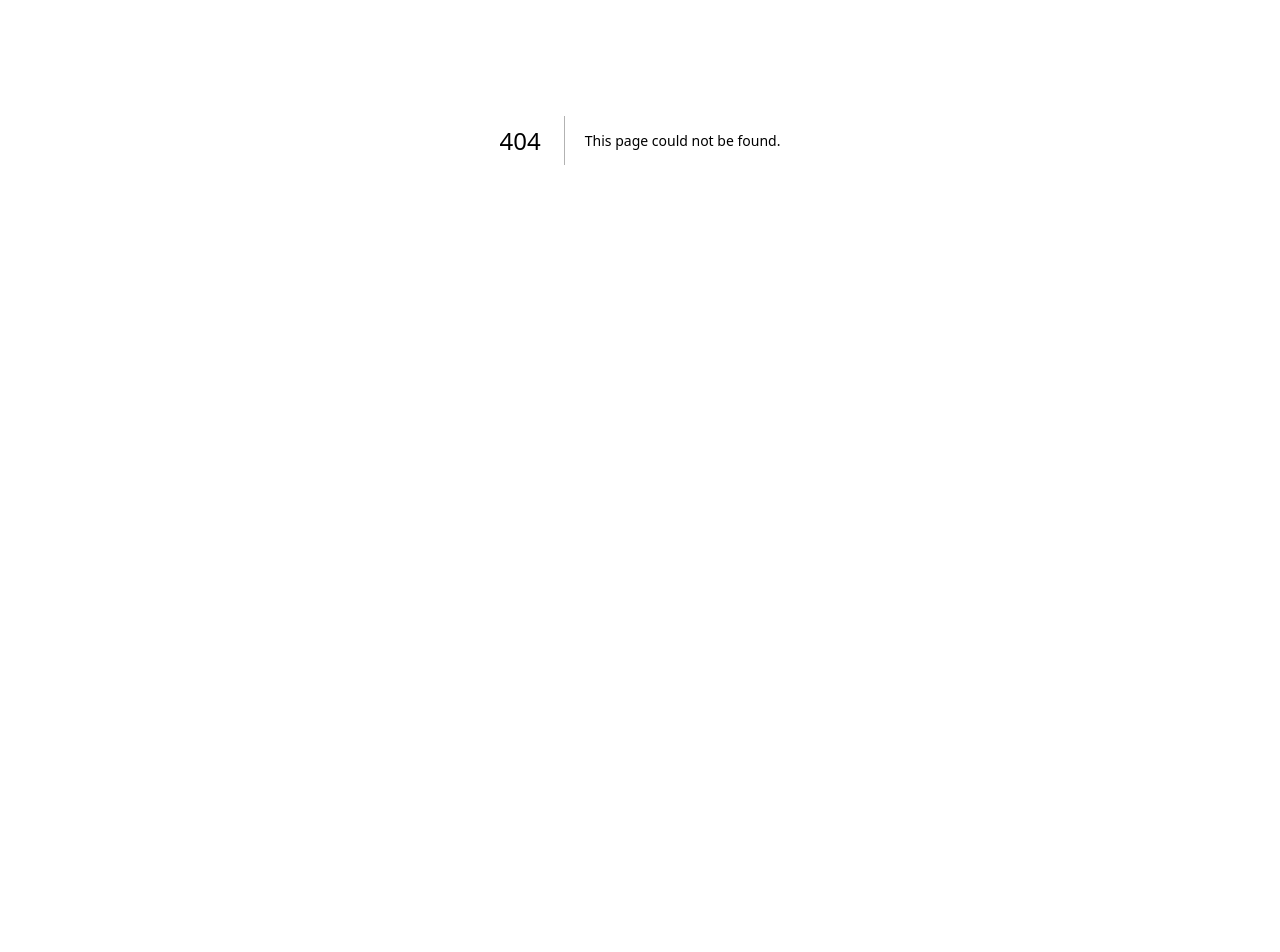
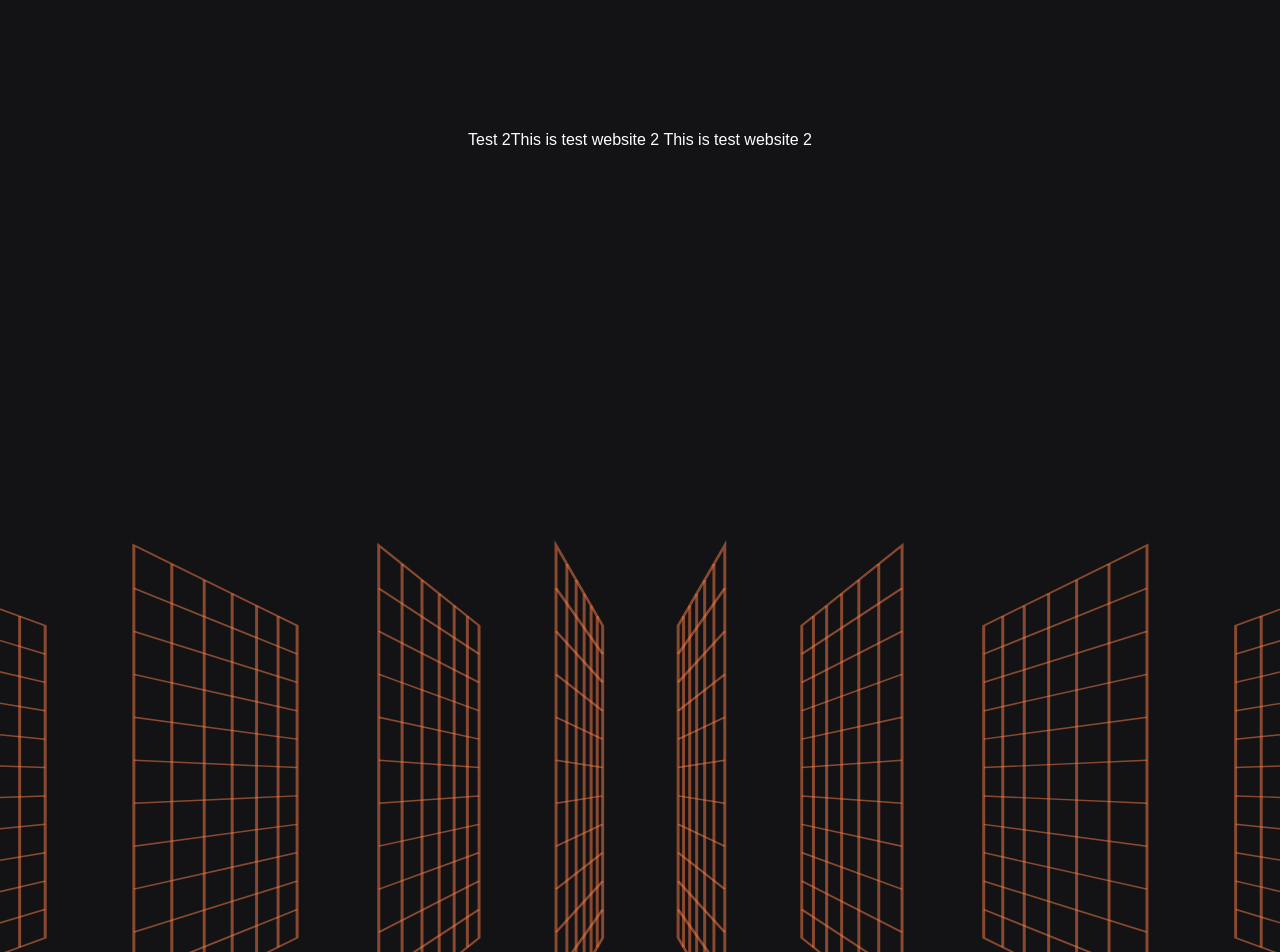
Before and after one commit to otgonjargal2019/motion-master, a Next.js app: page /dummy in a window 1280 px wide. Before the commit this address had no page. Shown: the part 260-1212 px from the top of the page. Before the commit the page ends 800 px from the top, so only its background shows below. Built offline with nearby package versions, Linux system fonts and the light colour scheme.

Commit message:
dummy page with animation

```diff
--- a/package.json
+++ b/package.json
@@ -9,6 +9,7 @@
     "lint": "next lint"
   },
   "dependencies": {
+    "classnames": "^2.5.1",
     "next": "14.2.14",
     "react": "^18",
     "react-dom": "^18"
--- /dev/null
+++ b/src/component/AnimatedElement.js
@@ -0,0 +1,48 @@
+import { useEffect, useRef, useState } from "react";
+import classNames from "classnames";
+
+export default function AnimatedElement({ children, classname, style }) {
+  const ref = useRef(null);
+
+  const [isInView, setIsInView] = useState(false);
+
+  useEffect(() => {
+    const observer = new IntersectionObserver(
+      (entries) => {
+        const [entry] = entries;
+        setIsInView(entry.isIntersecting);
+      },
+      { threshold: 0.5 }
+    );
+
+    // console.log("ref", ref);
+
+    if (ref.current) {
+      // console.log("ref.current", ref.current);
+      observer.observe(ref.current);
+    }
+
+    return () => {
+      if (ref.current) {
+        observer.unobserve(ref.current);
+      }
+    };
+  }, [ref]);
+
+  return (
+    <section ref={ref} style={style}>
+      <div
+        className={classNames([
+          classname,
+          isInView === true ? "show" : "hided",
+        ])}
+				style={{
+					width: "100%",
+					height: "100%",
+				}}
+      >
+        {children}
+      </div>
+    </section>
+  );
+}
--- a/src/pages/_app.js
+++ b/src/pages/_app.js
@@ -1,5 +1,6 @@
 import localFont from "next/font/local";
 import "@/styles/globals.css";
+import "@/styles/animation.css";
 
 const gmarketSansBold = localFont({
   src: "./fonts/GmarketSansTTFBold.ttf",
--- /dev/null
+++ b/src/pages/dummy/index.js
@@ -0,0 +1,74 @@
+import AnimatedElement from "@/component/AnimatedElement";
+
+export default function DummyPage() {
+  return (
+    <div>
+      <AnimatedElement classname={"just_test1"}>
+        <div
+          style={{
+            display: "flex",
+            alignItems: "center",
+            justifyContent: "center",
+            maxWidth: "100vw",
+            width: "100%",
+            maxHeight: "100vh",
+            height: "100vh",
+            overflow: "hidden",
+            // backgroundColor: "red",
+          }}
+        >
+          <h2>Test 2</h2>
+          <p>This is test website 2 This is test website 2</p>
+        </div>
+      </AnimatedElement>
+
+      <AnimatedElement
+        classname={"moving_walls"}
+        // style={{
+        //   display: "flex",
+        //   alignItems: "center",
+        //   justifyContent: "center",
+        //   maxWidth: "100vw",
+        //   width: "100%",
+        //   maxHeight: "calc(100vw * 0.3784860557768924)",
+        //   height: "calc(100vw * 0.3784860557768924)",
+        //   backgroundColor: "green",
+        // }}
+      >
+        <div
+          style={{
+            display: "flex",
+            alignItems: "center",
+            justifyContent: "center",
+            maxWidth: "100vw",
+            width: "100%",
+            maxHeight: "calc(100vw * 0.3784860557768924)",
+            height: "calc(100vw * 0.3784860557768924)",
+            // backgroundColor: "white",
+          }}
+        >
+          <img src="/Group.svg" alt="moving walls" style={{ width: "50%" }} />
+        </div>
+      </AnimatedElement>
+
+      <AnimatedElement classname="just_test2">
+        <div
+          style={{
+            display: "flex",
+            alignItems: "center",
+            justifyContent: "center",
+            maxWidth: "100vw",
+            width: "100%",
+            maxHeight: "100vh",
+            height: "100vh",
+            overflow: "hidden",
+            // backgroundColor: "grey",
+          }}
+        >
+          <h2>Test 3</h2>
+          <p>This is test website 3 This is test website 3</p>
+        </div>
+      </AnimatedElement>
+    </div>
+  );
+}
--- /dev/null
+++ b/src/styles/animation.css
@@ -0,0 +1,47 @@
+body {
+    background-color: #131316;
+    color: #ffffff;
+    padding: 0;
+    margin: 0;
+}
+
+.moving_walls.hided > div > img {
+    /* opacity: 0; */
+    transform: scale(0);
+    transition: all 0.2s;
+}
+
+.moving_walls.show > div > img {
+    /* opacity: 1; */
+    transform: scale(2);
+    transition: all 0.9s;
+}
+
+.just_test1.hided > div > * {
+    opacity: 0;
+    filter: blur(5px);
+    transform: translateX(-1000px);
+    transition: all 0.5s;
+}
+
+.just_test1.show > div > * {
+    opacity: 1;
+    filter: blur(0);
+    transform: translateX(0);
+    transition: all 0.9s;
+}
+
+
+.just_test2.hided > div > * {
+    opacity: 0;
+    filter: blur(5px);
+    transform: translateX(1000px);
+    transition: all 0.5s;
+}
+
+.just_test2.show > div > * {
+    opacity: 1;
+    filter: blur(0);
+    transform: translateX(0);
+    transition: all 0.9s;
+}
```
Also changed, not shown: 1 other file (tests, documents, lock files or other folders).
